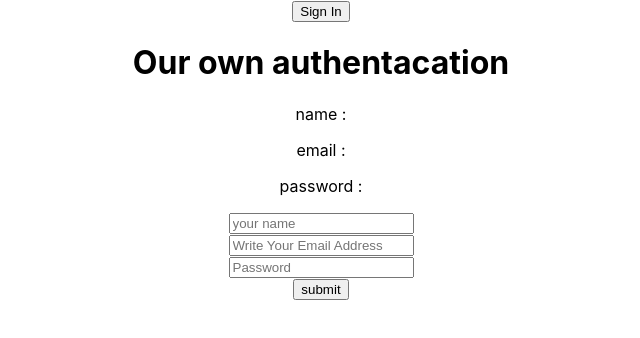
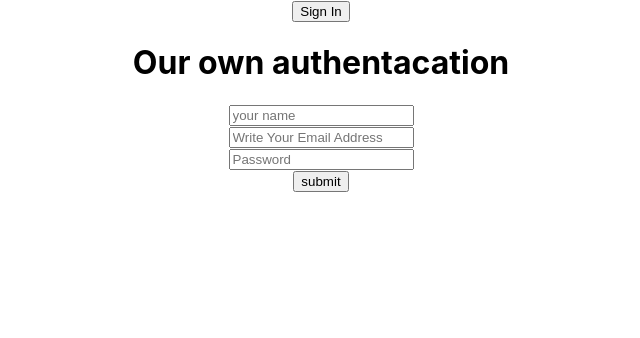
Before and after one commit to jonytalukdar/fire-auth, a React (Create React App) app: page / in a window 1280 px wide. Shown: the top 338 px of the page, without its empty margins (319-959 px from the left). Built offline with nearby package versions, Linux system fonts and the light colour scheme.

Commit message:
remvoe ui design

```diff
--- a/src/App.js
+++ b/src/App.js
@@ -92,9 +92,7 @@ function App() {
         </div>
       )}
       <h1>Our own authentacation</h1>
-      <p>name : {user.name}</p>
-      <p>email : {user.email}</p>
-      <p> password : {user.password}</p>
+
       <form onSubmit={handleSubmit}>
         <input
           type="text"
```
